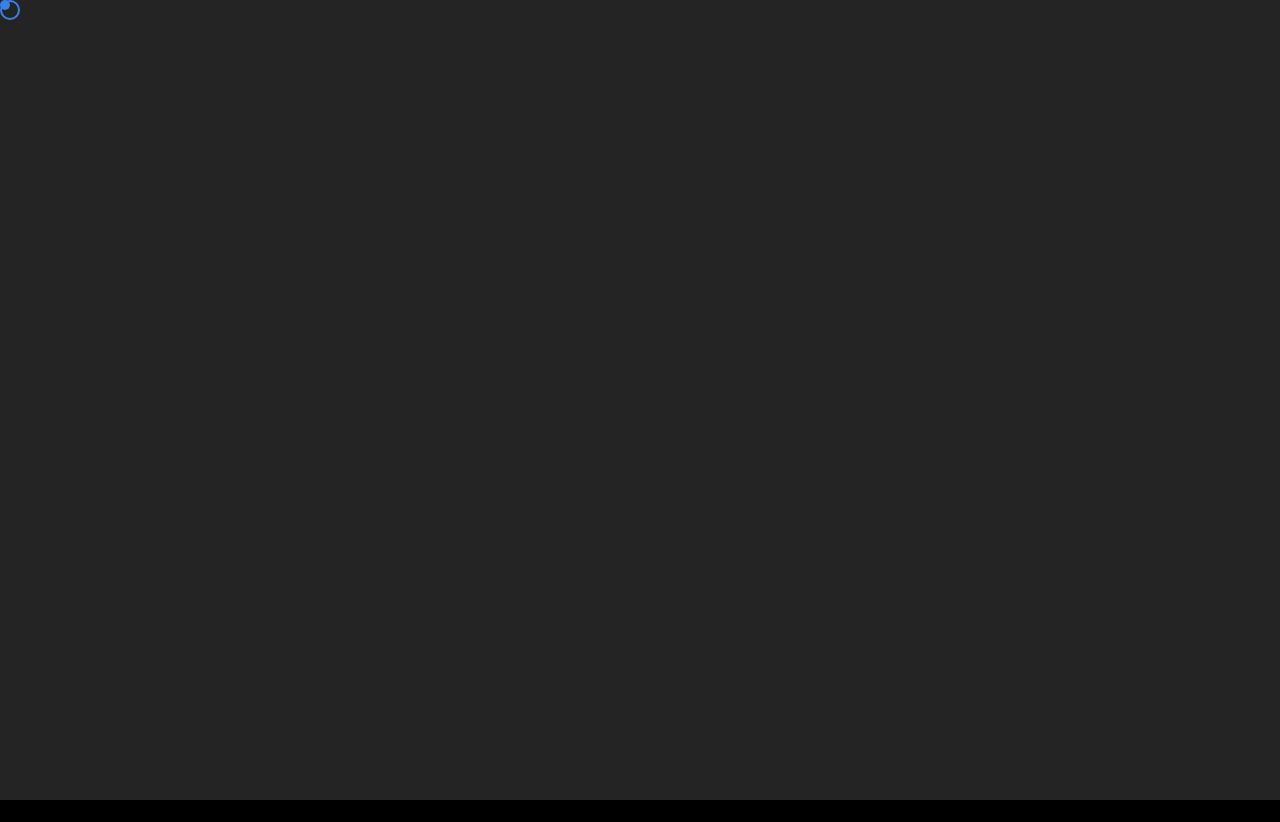
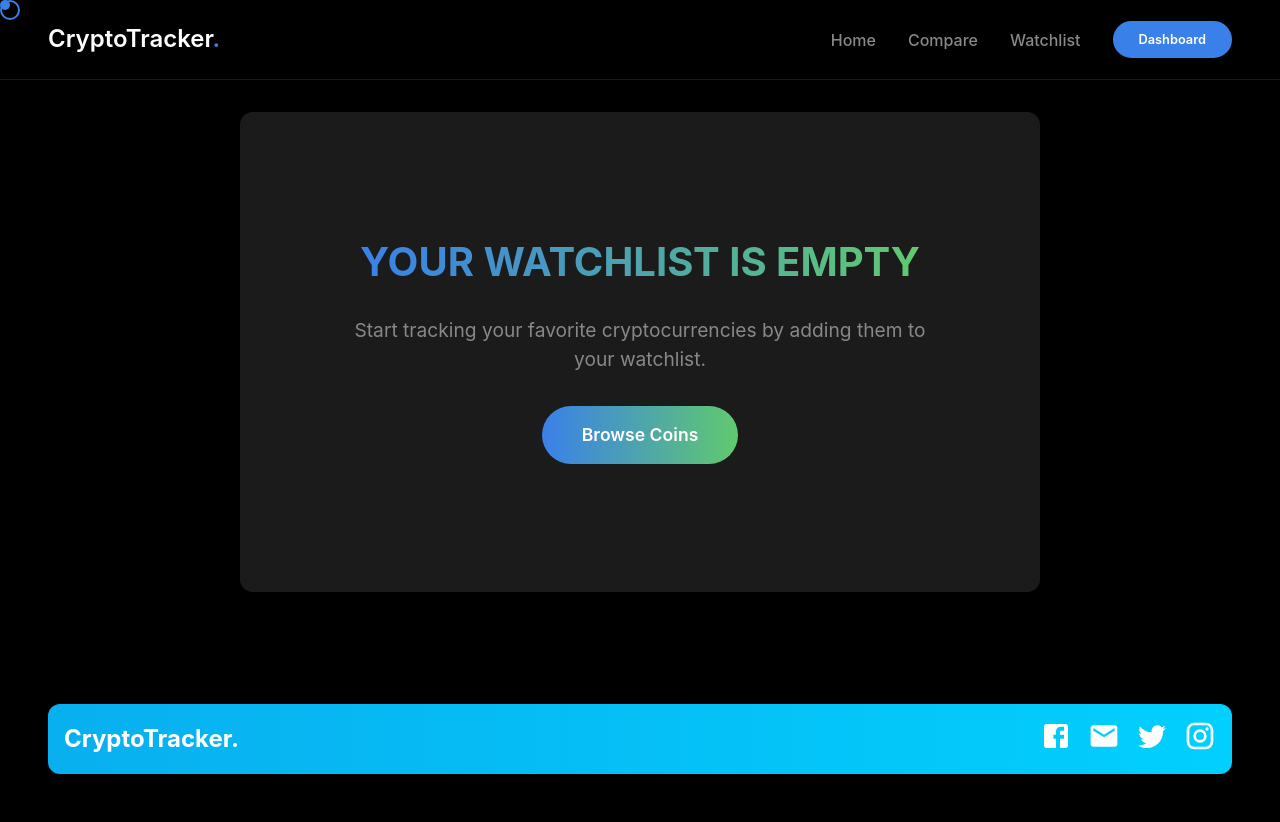
Before and after one commit to iampraneeth1116/Crypto-Tracker, a React (Vite) app: page /watchlist in a window 1280 px wide. Before the commit this address had no page. Before the commit the page ends 800 px from the top, so only its background shows below. Built offline with nearby package versions, Linux system fonts and the light colour scheme.

Commit message:
added watchlist

```diff
--- a/src/App.jsx
+++ b/src/App.jsx
@@ -10,6 +10,7 @@ import './App.css';
 
 const Home = lazy(() => import('./pages/Home'));
 const Dashboard = lazy(() => import('./pages/Dashboard'));
+const Watchlist = lazy(() => import('./pages/Watchlist'));
 
 
 const LoadingFallback = () => (
@@ -49,6 +50,7 @@ const App = () => {
         <Routes>
           <Route path="/" element={<Home />} />
           <Route path="/dashboard" element={<Dashboard />} />
+          <Route path="/watchlist" element={<Watchlist />} />
 
 
         </Routes>
--- a/src/components/Dashboard/List/styles.css
+++ b/src/components/Dashboard/List/styles.css
@@ -40,6 +40,65 @@
   text-align: right !important;
 }
 
+.mobile {
+  display: none;
+}
+
+
+
+.grid {
+  display: flex;
+  flex-direction: column;
+  gap: 1.5rem;
+  width: 250px;
+  padding: 2rem;
+  background-color: var(--darkgrey);
+  border-radius: 0.8rem;
+  border: 2px solid var(--darkgrey);
+  cursor: pointer;
+}
+
+.grid:hover {
+  border: 2px solid var(--green);
+  transition: all 0.3s;
+}
+
+.grid-red:hover {
+  border: 2px solid var(--red);
+  transition: all 0.3s;
+}
+
+.img-flex {
+  display: flex;
+  justify-content: flex-start;
+  align-items: center;
+  gap: 1rem;
+}
+
+.icon-flex {
+  display: flex;
+  width: 100%;
+  justify-content: space-between;
+  align-items: center;
+}
+
+.watchlist-icon {
+  display: flex;
+  justify-content: center;
+  align-items: center;
+  border: 2px solid var(--green);
+  border-radius: 50%;
+  color: var(--green);
+  padding: 0.5rem;
+  height: 1.5rem;
+  width: 1.5rem !important;
+}
+
+.watchlist-icon-red {
+  border: 2px solid var(--red);
+  color: var(--red);
+}
+
 .coin-image {
   height: 3rem;
   width: 3rem;
@@ -56,7 +115,7 @@
 .coin-symbol {
   text-transform: uppercase;
   font-weight: 600;
-  margin: 0rem;
+  margin: 0;
 }
 
 .coin-name {
@@ -81,6 +140,13 @@
   color: var(--green);
 }
 
+.price-chip:hover,
+.chip-icon:hover {
+  background-color: var(--green);
+  color: var(--white);
+  transition: all 0.3s;
+}
+
 .chip-icon {
   border: 2px solid var(--green);
   padding: 0.2rem;
@@ -96,6 +162,12 @@
   color: var(--red);
 }
 
+.red:hover {
+  background-color: var(--red) !important;
+  color: var(--white) !important;
+  transition: all 0.3s;
+}
+
 .current-price,
 .current-price-red {
   color: var(--green);
@@ -107,20 +179,3 @@
 .current-price-red {
   color: var(--red) !important;
 }
-
-.watchlist-icon {
-  display: flex;
-  justify-content: center;
-  align-items: center;
-  border: 2px solid var(--green);
-  border-radius: 50%;
-  color: var(--green);
-  padding: 0.5rem;
-  height: 1.5rem;
-  width: 1.5rem !important;
-}
-
-.watchlist-icon-red {
-  border: 2px solid var(--red);
-  color: var(--red);
-}
--- a/src/components/Dashboard/Pagination/styles.css
+++ b/src/components/Dashboard/Pagination/styles.css
@@ -15,19 +15,19 @@
 
 
 .pagination-component .MuiPaginationItem-text {
-  color: var(--white) ;
+  color: var(--white) !important;
   border: 1px solid var(--grey);
   transition: all 0.3s ease;
 }
 
 .pagination-component .MuiPaginationItem-text:hover {
-  background-color: var(--blue) ;
+  background-color: var(--blue) !important;
   opacity: 0.8;
 }
 
 .pagination-component .Mui-selected {
-  background-color: var(--blue) ;
-  border-color: var(--blue) ;
+  background-color: var(--blue) !important;
+  border-color: var(--blue) !important;
 }
 
 .pagination-component .MuiPaginationItem-ellipsis {
--- /dev/null
+++ b/src/functions/removeItemToWatchlist.jsx
@@ -0,0 +1,7 @@
+export const removeItemToWatchlist = (e, id, setIsCoinAdded) => {
+  e.preventDefault();
+  let watchlist = JSON.parse(localStorage.getItem("watchlist"));
+  const newList = watchlist.filter((coin) => coin != id);
+  setIsCoinAdded(false);
+  localStorage.setItem("watchlist", JSON.stringify(newList));
+};
--- /dev/null
+++ b/src/functions/saveItemToWatchlist.jsx
@@ -0,0 +1,15 @@
+import { toast } from "react-toastify";
+
+export const saveItemToWatchlist = (e, id) => {
+  e.preventDefault();
+  let watchlist = JSON.parse(localStorage.getItem("watchlist"));
+
+  if (watchlist) {
+    if (!watchlist.includes(id)) {
+      watchlist.push(id);
+    }
+  } else {
+    watchlist = [id];
+  }
+  localStorage.setItem("watchlist", JSON.stringify(watchlist));
+};
--- a/src/pages/Dashboard.jsx
+++ b/src/pages/Dashboard.jsx
@@ -16,33 +16,25 @@ function Dashboard() {
   const [paginatedCoins, setPaginatedCoins] = useState([]);
 
   useEffect(() => {
-
     getData();
   }, []);
 
   const getData = async () => {
     setLoading(true);
     setError(null);
-
     try {
       const response = await fetch(
         "https://api.coingecko.com/api/v3/coins/markets?vs_currency=usd&order=market_cap_desc&per_page=100&page=1&sparkline=false"
       );
-
-      if (!response.ok) {
-        throw new Error(`HTTP error! status: ${response.status}`);
-      }
-
+      if (!response.ok) throw new Error(response.statusText);
       const data = await response.json();
       setCoins(data);
       setPaginatedCoins(data.slice(0, 10));
-
     } catch (error) {
-      console.error("Error fetching data:", error);
       setError(error.message);
-    } finally {
-      setLoading(false);
+      console.error(error);
     }
+    setLoading(false);
   };
 
   const handleChange = (e) => {
@@ -61,7 +53,6 @@ function Dashboard() {
     var initialCount = (value - 1) * 10;
     setPaginatedCoins(coins.slice(initialCount, initialCount + 10));
   };
-
 
   return (
     <>
--- /dev/null
+++ b/src/pages/Watchlist.css
@@ -0,0 +1,98 @@
+.watchlist-container {
+  min-height: 100vh;
+  width: 100%;
+  background-color: var(--black);
+  position: relative;
+  display: flex;
+  flex-direction: column;
+}
+
+.watchlist-content {
+  flex: 1;
+  padding-bottom: 2rem;
+}
+
+.watchlist-empty {
+  display: flex;
+  flex-direction: column;
+  align-items: center;
+  justify-content: center;
+  gap: 2rem;
+  padding: 4rem 2rem;
+  text-align: center;
+  min-height: 60vh;
+  background-color: var(--darkgrey);
+  margin: 2rem auto;
+  width: 90%;
+  max-width: 800px;
+  border-radius: 0.8rem;
+}
+
+.watchlist-empty h1 {
+  color: var(--white);
+  font-size: 2.5rem;
+  font-weight: 700;
+  margin: 0;
+  text-transform: uppercase;
+  background: linear-gradient(90deg, var(--blue) 0%, var(--green) 100%);
+  -webkit-background-clip: text;
+  -webkit-text-fill-color: transparent;
+}
+
+.watchlist-empty p {
+  color: var(--grey);
+  font-size: 1.2rem;
+  margin: 0;
+  max-width: 600px;
+}
+
+.watchlist-empty a {
+  text-decoration: none;
+  background: linear-gradient(90deg, var(--blue) 0%, var(--green) 100%);
+  color: var(--white);
+  padding: 1rem 2.5rem;
+  border-radius: 3rem;
+  font-weight: 600;
+  font-size: 1.1rem;
+  transition: all 0.3s;
+  border: none;
+  cursor: pointer;
+}
+
+.watchlist-empty a:hover {
+  transform: scale(1.05);
+  box-shadow: 0px 0px 20px rgba(0, 0, 0, 0.5);
+}
+
+.watchlist-error {
+  display: flex;
+  flex-direction: column;
+  align-items: center;
+  gap: 1rem;
+  padding: 2rem;
+  color: var(--red);
+}
+
+.watchlist-status {
+  display: flex;
+  flex-direction: column;
+  align-items: center;
+  justify-content: center;
+  min-height: 50vh;
+  gap: 2rem;
+  text-align: center;
+  padding: 2rem;
+}
+
+.watchlist-status h2 {
+  color: var(--white);
+  font-size: 1.8rem;
+  font-weight: 600;
+  text-align: center;
+  margin: 0;
+}
+
+.error-text {
+  color: var(--red);
+  font-size: 1rem;
+}
--- /dev/null
+++ b/src/pages/Watchlist.jsx
@@ -0,0 +1,61 @@
+import React, { useEffect, useState } from "react";
+import Header from "../components/Common/Header";
+import TabsComponent from "../components/Dashboard/Tabs";
+import Loader from "../components/Common/Loader";
+import Footer from "../components/Common/Footer/footer";
+
+import "./Watchlist.css";
+
+function WatchlistView() {
+  const [coins, setCoins] = useState([]);
+  const [loading, setLoading] = useState(false);
+  const [error, setError] = useState(null);
+
+  useEffect(() => {
+    fetchWatchlistData();
+  }, []);
+
+  const fetchWatchlistData = async () => {
+    const watchlist = JSON.parse(localStorage.getItem("watchlist")) || [];
+    if (watchlist.length === 0) return;
+
+    setLoading(true);
+    try {
+      const response = await fetch(
+        "https://api.coingecko.com/api/v3/coins/markets?vs_currency=usd&order=market_cap_desc&per_page=100&page=1&sparkline=false"
+      );
+      if (!response.ok) throw new Error(response.statusText);
+      const data = await response.json();
+      const watchlistCoins = data.filter((coin) => watchlist.includes(coin.id));
+      setCoins(watchlistCoins);
+    } catch (error) {
+      setError(error.message);
+      console.error(error);
+    }
+    setLoading(false);
+  };
+
+  return (
+    <div className="watchlist-container">
+      <Header />
+      <div className="watchlist-content">
+        {loading ? (
+          <Loader />
+        ) : error ? (
+          <div className="watchlist-error">{error}</div>
+        ) : coins.length === 0 ? (
+          <div className="watchlist-empty">
+            <h1>Your Watchlist is Empty</h1>
+            <p>Start tracking your favorite cryptocurrencies by adding them to your watchlist.</p>
+            <a href="/dashboard">Browse Coins</a>
+          </div>
+        ) : (
+          <TabsComponent coins={coins} />
+        )}
+      </div>
+      <Footer />
+    </div>
+  );
+}
+
+export default WatchlistView;
```
Also changed, not shown: src/components/Dashboard/List/index.jsx (+49 -26 lines).
